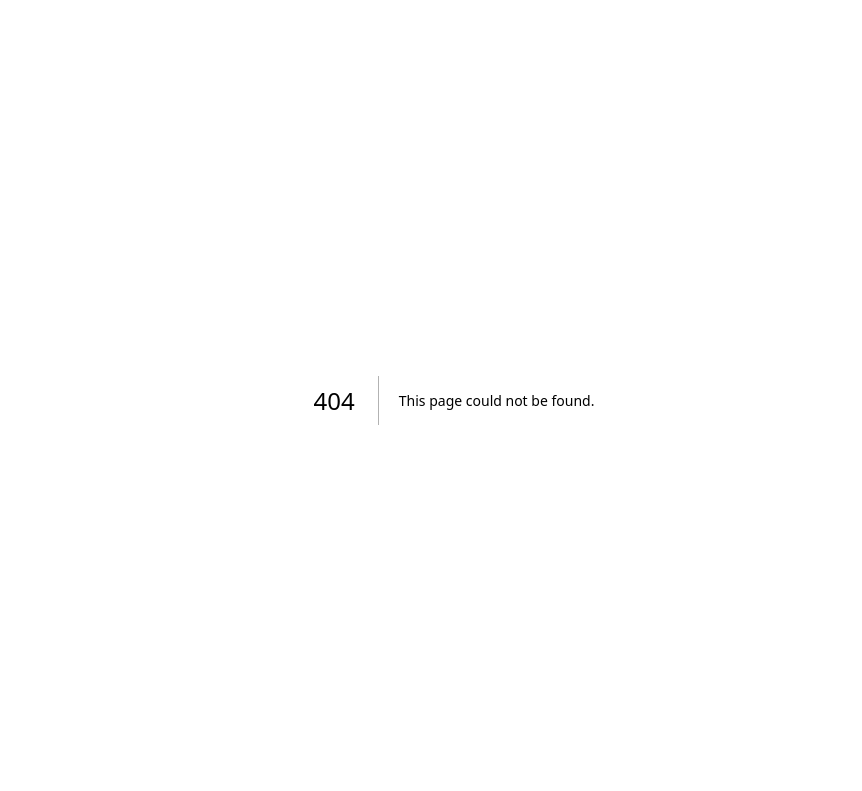
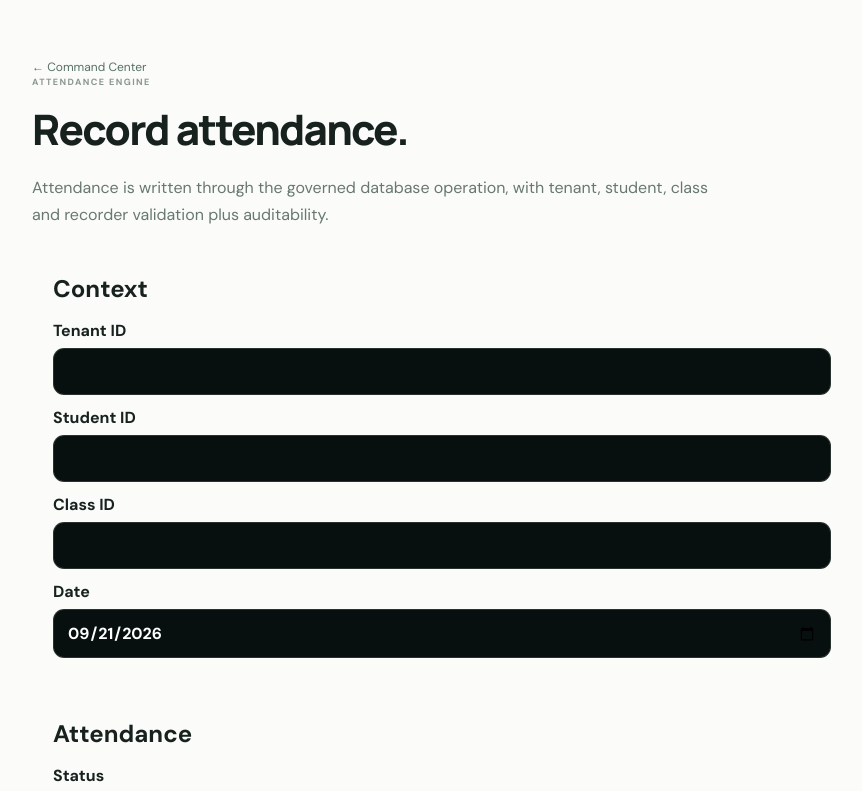
Before and after one commit to Yudi8377/EDUNEXUS, a Next.js app in the folder apps/web/: page /attendance in a window 1280 px wide. Before the commit this address had no page. Shown: the top 791 px of the page, without its empty margins (186-1048 px from the left). Built offline with nearby package versions, Linux system fonts and the light colour scheme.

Commit message:
feat(web): add governed attendance entry

```diff
--- /dev/null
+++ b/apps/web/app/attendance/page.tsx
@@ -0,0 +1,9 @@
+"use client";
+import { FormEvent,useState } from "react";
+import { createClient } from "@/lib/supabase/client";
+export default function AttendancePage(){
+ const [f,setF]=useState({tenantId:"",studentId:"",classId:"",date:new Date().toISOString().slice(0,10),status:"present",source:"web",note:""});
+ const [status,setStatus]=useState("");const [busy,setBusy]=useState(false);const set=(k:string,v:string)=>setF(x=>({...x,[k]:v}));
+ async function submit(e:FormEvent){e.preventDefault();setBusy(true);setStatus("");const s=createClient();const {data,error}=await s.rpc("record_attendance",{p_tenant_id:f.tenantId,p_student_id:f.studentId,p_class_id:f.classId,p_attendance_date:f.date,p_status:f.status,p_recorded_by:(await s.auth.getUser()).data.user?.id,p_source:f.source,p_note:f.note||null});setStatus(error?error.message:"Attendance recorded: "+data);setBusy(false)}
+ return <main className="simple-page"><a href="/">← Command Center</a><p className="eyebrow">ATTENDANCE ENGINE</p><h1>Record attendance.</h1><p className="lede">Attendance is written through the governed database operation, with tenant, student, class and recorder validation plus auditability.</p><form className="onboarding-form" onSubmit={submit}><section><h2>Context</h2><label>Tenant ID<input required value={f.tenantId} onChange={e=>set("tenantId",e.target.value)}/></label><label>Student ID<input required value={f.studentId} onChange={e=>set("studentId",e.target.value)}/></label><label>Class ID<input required value={f.classId} onChange={e=>set("classId",e.target.value)}/></label><label>Date<input type="date" required value={f.date} onChange={e=>set("date",e.target.value)}/></label></section><section><h2>Attendance</h2><label>Status<select value={f.status} onChange={e=>set("status",e.target.value)}><option>present</option><option>absent</option><option>late</option><option>excused</option></select></label><label>Source<input value={f.source} onChange={e=>set("source",e.target.value)}/></label><label>Note<textarea value={f.note} onChange={e=>set("note",e.target.value)}/></label></section>{status&&<div className="auth-error" role="status">{status}</div>}<button disabled={busy}>{busy?"Recording…":"Record attendance"}</button></form></main>
+}
```
